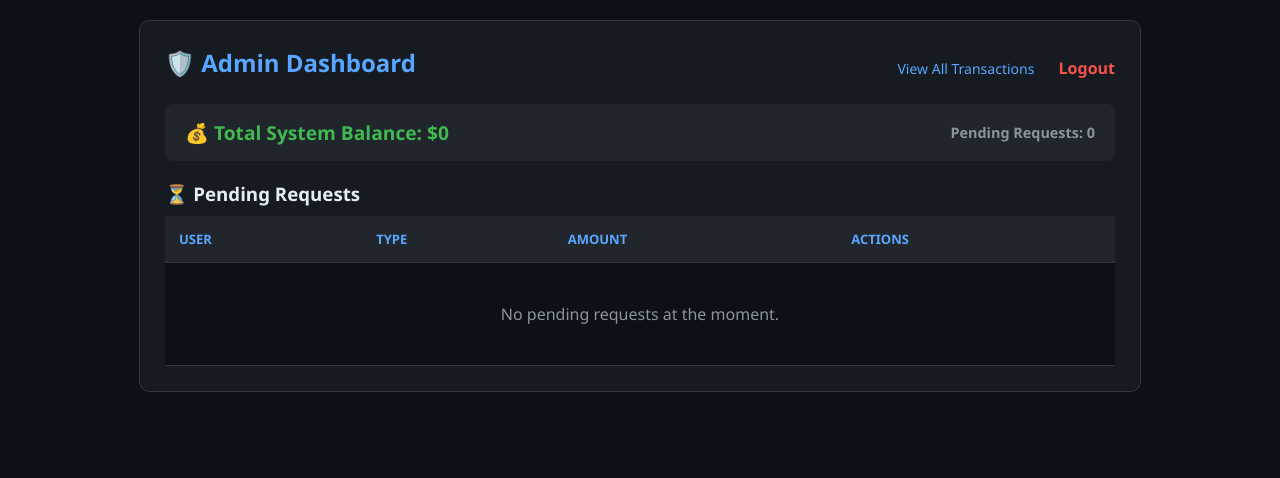
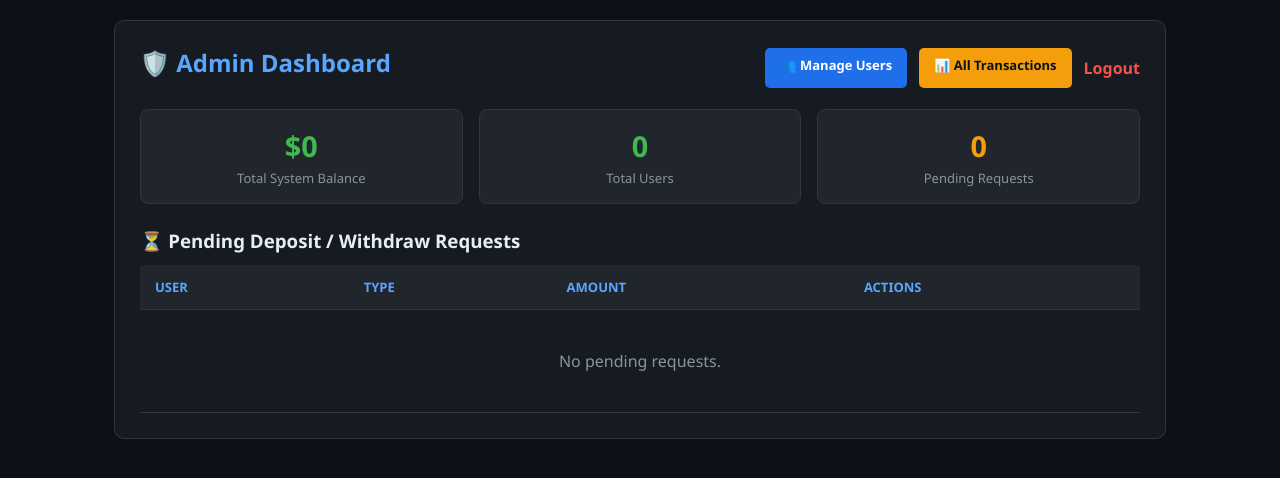
Before and after one commit to tamimalmahi/Betting-App, a Flask app: page /admin in a window 1280 px wide. Shown: the top 478 px of the page. Run offline with Flask 3, Linux system fonts and the light colour scheme; the visitor is signed in with stand-in values (Sample User, id 1); data that the repository does not hold is empty; some libraries are stand-ins or nearby versions.

Commit message:
Refactor admin panel styles and layout

```diff
--- a/templates/admin_panel.html
+++ b/templates/admin_panel.html
@@ -6,40 +6,57 @@
     <title>Admin Dashboard - BET-PRO</title>
     <style>
         body { font-family: 'Segoe UI', sans-serif; background-color: #0d1117; color: #c9d1d9; margin: 0; padding: 20px; }
-        .container { max-width: 950px; margin: auto; background: #161b22; padding: 25px; border-radius: 10px; border: 1px solid #30363d; }
-        h2 { color: #58a6ff; border-bottom: 1px solid #30363d; padding-bottom: 10px; }
-        .stats { background: #21262d; padding: 15px 20px; border-radius: 8px; margin-bottom: 20px; display: flex; justify-content: space-between; align-items: center; }
-        .stats span { color: #3fb950; font-size: 1.2rem; font-weight: bold; }
-        table { width: 100%; border-collapse: collapse; margin-top: 10px; background: #0d1117; }
-        th, td { padding: 14px; text-align: left; border-bottom: 1px solid #30363d; }
+        .container { max-width: 1000px; margin: auto; background: #161b22; padding: 25px; border-radius: 10px; border: 1px solid #30363d; }
+        h2 { color: #58a6ff; border-bottom: 1px solid #30363d; padding-bottom: 10px; margin-top: 0; }
+        .stats { display: flex; gap: 16px; margin-bottom: 24px; }
+        .stat-card { background: #21262d; padding: 16px 22px; border-radius: 8px; flex: 1; text-align: center; border: 1px solid #30363d; }
+        .stat-card .val { font-size: 1.8rem; font-weight: bold; color: #3fb950; }
+        .stat-card .lbl { color: #8b949e; font-size: 13px; margin-top: 4px; }
+        table { width: 100%; border-collapse: collapse; margin-top: 10px; }
+        th, td { padding: 13px 15px; text-align: left; border-bottom: 1px solid #30363d; }
         th { background-color: #21262d; color: #58a6ff; text-transform: uppercase; font-size: 13px; }
+        tr:hover td { background: #1c2128; }
         .btn { padding: 8px 15px; border-radius: 5px; text-decoration: none; font-weight: bold; font-size: 13px; display: inline-block; }
-        .btn-approve { background-color: #238636; color: white; margin-right: 5px; }
-        .btn-approve:hover { background-color: #2ea043; }
-        .btn-reject { background-color: #da3633; color: white; }
-        .btn-reject:hover { background-color: #f85149; }
+        .btn-approve { background: #238636; color: white; margin-right: 5px; }
+        .btn-approve:hover { background: #2ea043; }
+        .btn-reject { background: #da3633; color: white; }
+        .btn-reject:hover { background: #f85149; }
+        .btn-blue { background: #1f6feb; color: white; }
+        .btn-orange { background: #f59e0b; color: #0d1117; }
         .no-data { text-align: center; padding: 40px; color: #8b949e; }
-        .top-bar { display: flex; justify-content: space-between; align-items: center; margin-bottom: 15px; }
+        .top-bar { display: flex; justify-content: space-between; align-items: center; margin-bottom: 20px; }
         .logout-btn { color: #f85149; text-decoration: none; font-weight: bold; }
-        .view-all { color: #58a6ff; text-decoration: none; font-size: 14px; }
+        .nav-links { display: flex; gap: 12px; }
     </style>
 </head>
 <body>
 <div class="container">
     <div class="top-bar">
         <h2 style="border:none; margin:0;">🛡️ Admin Dashboard</h2>
-        <div>
-            <a href="/admin/all_transactions" class="view-all" style="margin-right:20px;">View All Transactions</a>
-            <a href="/logout" class="logout-btn">Logout</a>
+        <div class="nav-links">
+            <a href="/admin/users" class="btn btn-blue">👥 Manage Users</a>
+            <a href="/admin/all_transactions" class="btn btn-orange">📊 All Transactions</a>
+            <a href="/logout" class="logout-btn" style="line-height:2.5;">Logout</a>
         </div>
     </div>
 
+    <!-- Stats -->
     <div class="stats">
-        <span>💰 Total System Balance: ${{ total_balance }}</span>
-        <span style="color:#8b949e; font-size:0.9rem;">Pending Requests: {{ requests|length }}</span>
+        <div class="stat-card">
+            <div class="val">${{ total_balance }}</div>
+            <div class="lbl">Total System Balance</div>
+        </div>
+        <div class="stat-card">
+            <div class="val">{{ total_users }}</div>
+            <div class="lbl">Total Users</div>
+        </div>
+        <div class="stat-card">
+            <div class="val" style="color:#f59e0b;">{{ requests|length }}</div>
+            <div class="lbl">Pending Requests</div>
+        </div>
     </div>
 
-    <h3 style="color:#e6edf3; margin-bottom:10px;">⏳ Pending Requests</h3>
+    <h3 style="color:#e6edf3; margin-bottom:12px;">⏳ Pending Deposit / Withdraw Requests</h3>
     <table>
         <thead>
             <tr>
@@ -52,18 +69,16 @@
         <tbody>
             {% for req in requests %}
             <tr>
-                <td style="font-weight: bold;">{{ req[1] }}</td>
-                <td style="text-transform: capitalize;">{{ req[2] }}</td>
-                <td style="color: #3fb950;">${{ req[3] }}</td>
+                <td><strong>{{ req[1] }}</strong></td>
+                <td style="text-transform:capitalize;">{{ req[2] }}</td>
+                <td style="color:#3fb950;">${{ req[3] }}</td>
                 <td>
                     <a href="/admin/action/{{ req[0] }}/Approved" class="btn btn-approve">✅ Approve</a>
                     <a href="/admin/action/{{ req[0] }}/Rejected" class="btn btn-reject">❌ Reject</a>
                 </td>
             </tr>
             {% else %}
-            <tr>
-                <td colspan="4" class="no-data">No pending requests at the moment.</td>
-            </tr>
+            <tr><td colspan="4" class="no-data">No pending requests.</td></tr>
             {% endfor %}
         </tbody>
     </table>
```
